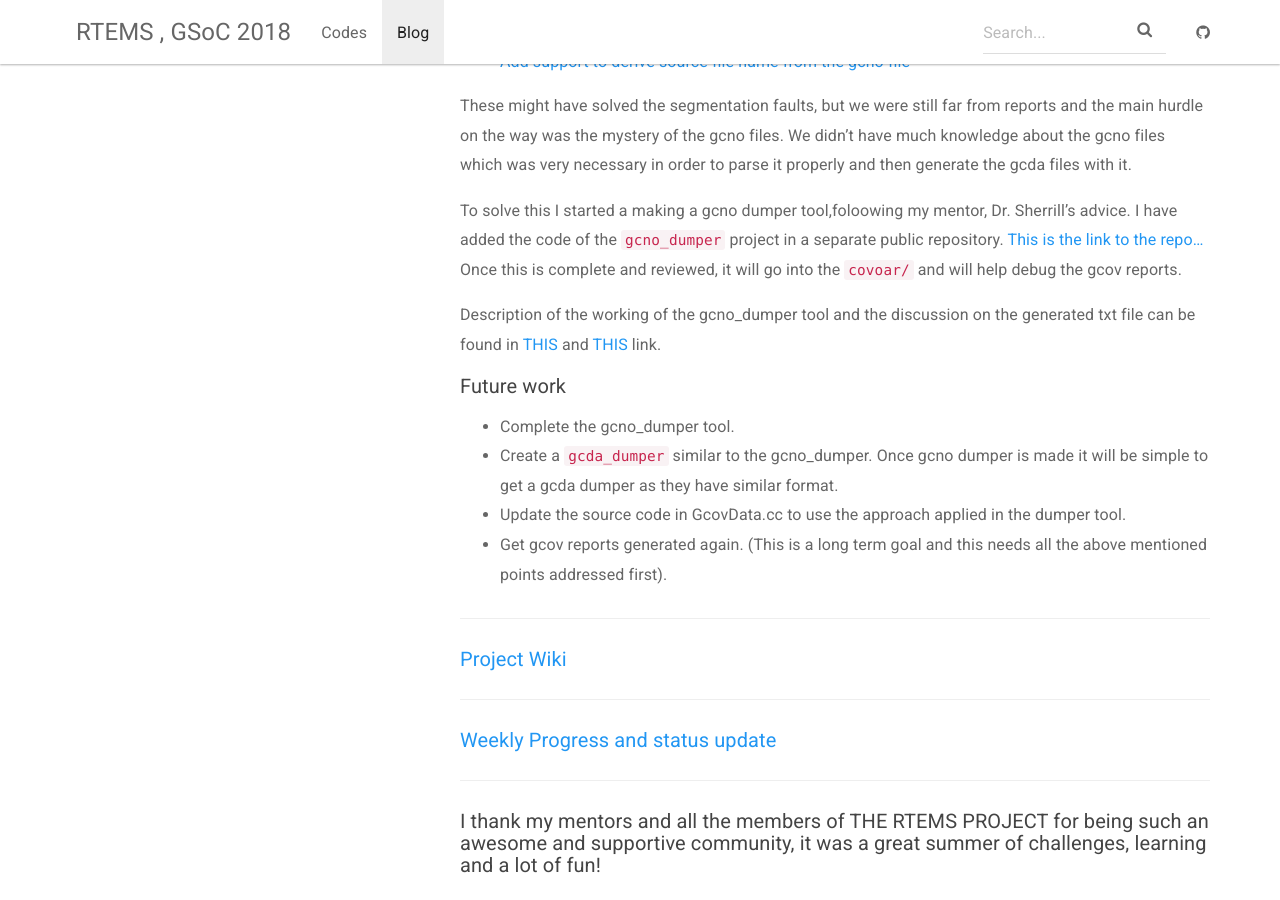
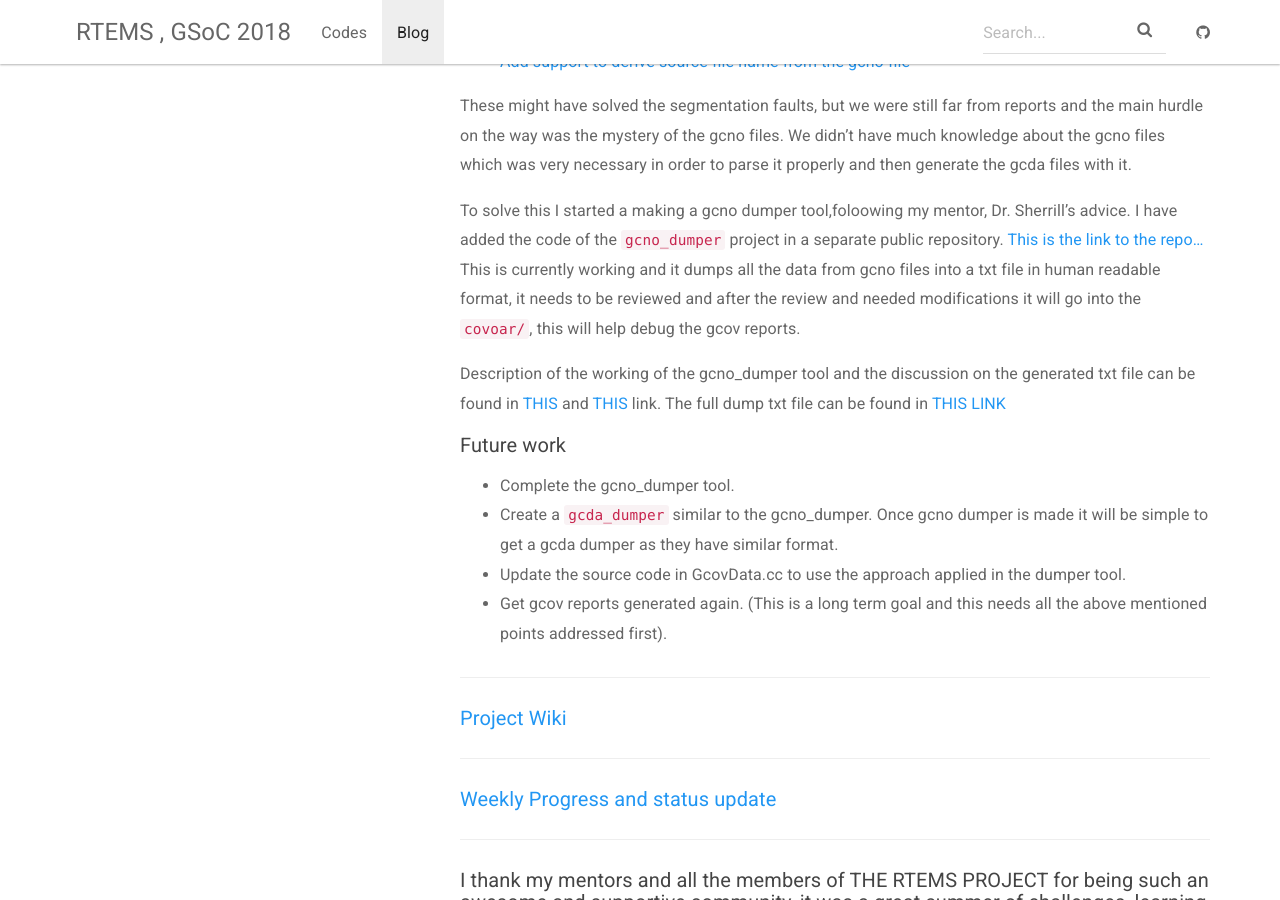
Before and after one commit to thelunatic/rtems_gsoc18, a Jekyll site: the page built from _posts/2018-08-06-final-report.md, in a window 1280 px wide and 900 px high, scrolled down 2641 px. Built offline with Jekyll 4.4.1, drawn with Linux system fonts in a browser that asks for light colours; nearby versions of some CDN libraries; comment, search, counter and statistics services are not loaded.

Commit message:
post: update : final report

```diff
--- a/_posts/2018-08-06-final-report.md
+++ b/_posts/2018-08-06-final-report.md
@@ -115,11 +115,12 @@ To solve this I started a making a gcno dumper tool,foloowing my mentor,
 Dr. Sherrill's advice. I have added the code of the `gcno_dumper` project
 in a separate public repository.
 [ This is the link to the repo...](https://github.com/thelunatic/gcno_dumper)
-Once this is complete and reviewed, it will go into the `covoar/` and will
-help debug the gcov reports.
+This is currently working and it dumps all the data from gcno files into a
+txt file in human readable format, it needs to be reviewed and after the review
+and needed modifications it will go into the `covoar/`, this will help debug the gcov reports.
 
 Description of the working of the gcno_dumper tool and the discussion on
-the generated txt file can be found in [THIS](https://thelunatic.github.io/rtems_gsoc18/blog/gcno-files/) and [THIS](https://thelunatic.github.io/rtems_gsoc18/blog/gcno-dump1/) link.
+the generated txt file can be found in [THIS](https://thelunatic.github.io/rtems_gsoc18/blog/gcno-files/) and [THIS](https://thelunatic.github.io/rtems_gsoc18/blog/gcno-dump1/) link. The full dump txt file can be found in [THIS LINK ](https://github.com/thelunatic/gcno_dumper/blob/master/gcno_dump.txt)
 
 ##### Future work
 * Complete the gcno_dumper tool.
```
